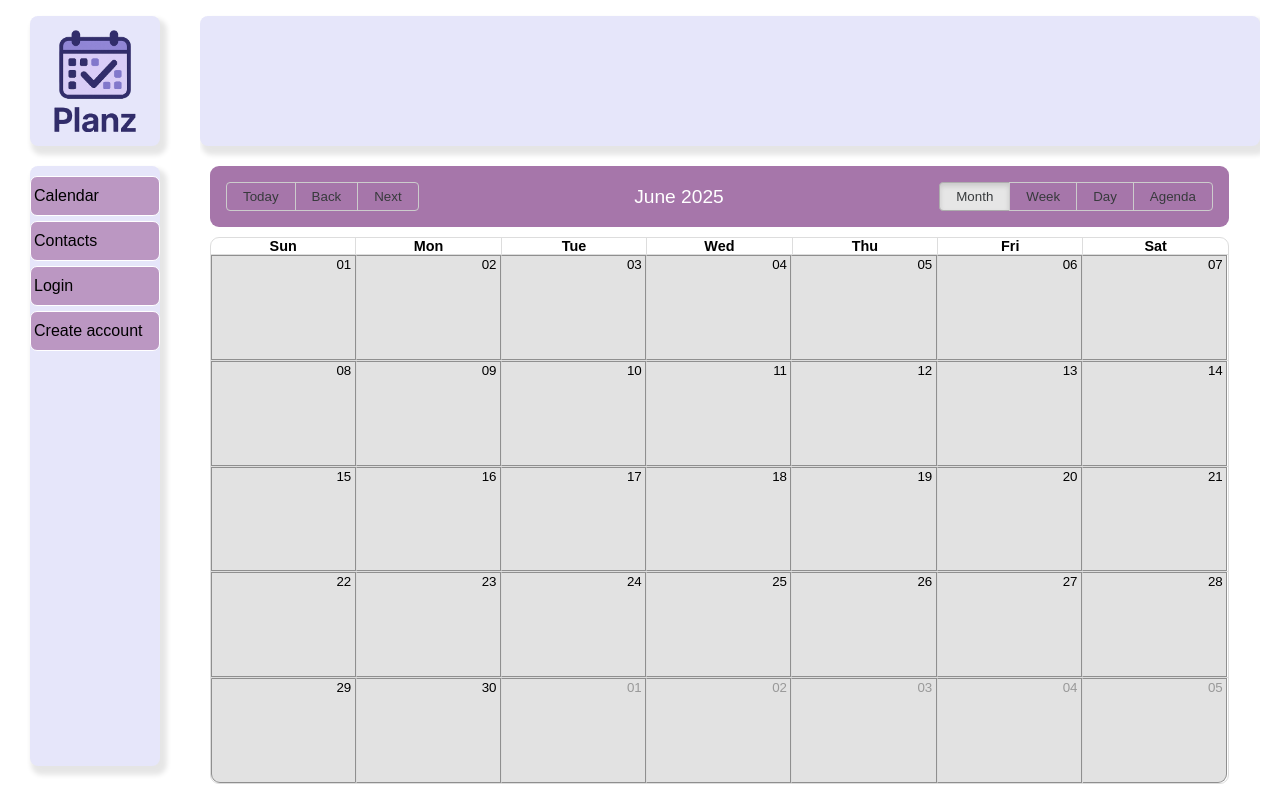
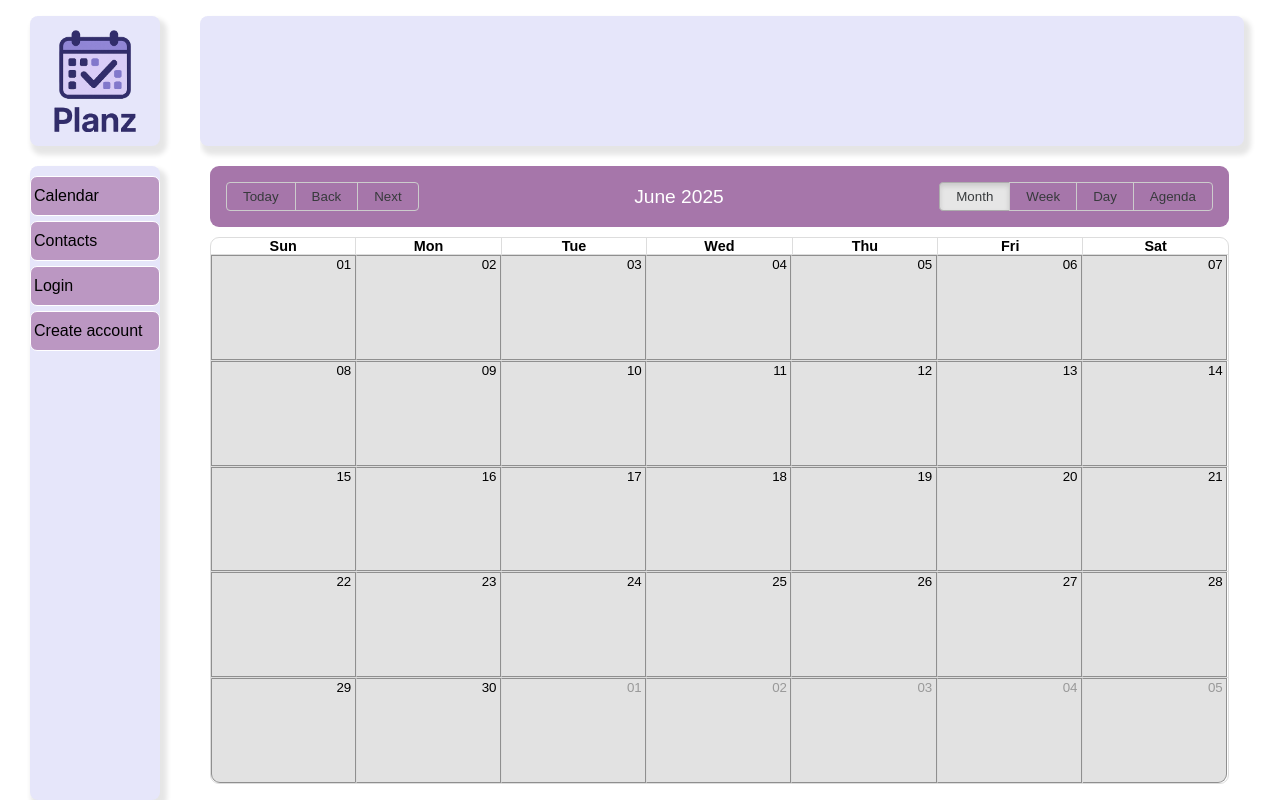
Before and after one commit to LaneLR/calendar-app, a Next.js app: page / in a window 1280 px wide. Built offline with nearby package versions, Linux system fonts and the light colour scheme; no server answers.

Commit message:
style adjustments

```diff
--- a/src/components/Header.jsx
+++ b/src/components/Header.jsx
@@ -6,7 +6,7 @@ import EventFormModal from "./EventFormModal";
 const HeaderWrapper = styled.div`
   min-height: 150px;
   max-height: 150px;
-  width: 100%;
+  width: 98.5%;
   display: flex;
   justify-content: center;
   align-items: center;
--- a/src/components/Sidebar.jsx
+++ b/src/components/Sidebar.jsx
@@ -8,7 +8,7 @@ const SidebarWrapper = styled.div`
   display: flex;
   align-items: center;
   justify-content: flex-start;
-  height: 75vh;
+  height: 80%;
   background-color: lavender;
   border-radius: 8px;
   box-shadow: 4px 6px 5px 3px rgba(0, 0, 0, 0.1);
@@ -25,6 +25,7 @@ const SidebarTabContainer = styled.div`
   flex-flow: column nowrap;
   width: 100%;
   gap: 5px;
+  height: 90%;
 `;
 
 const SidebarTab = styled(Link)`
```
